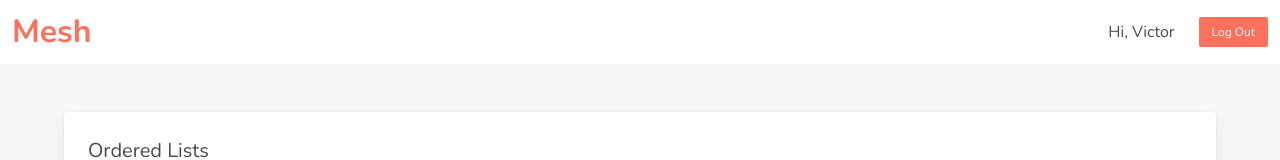
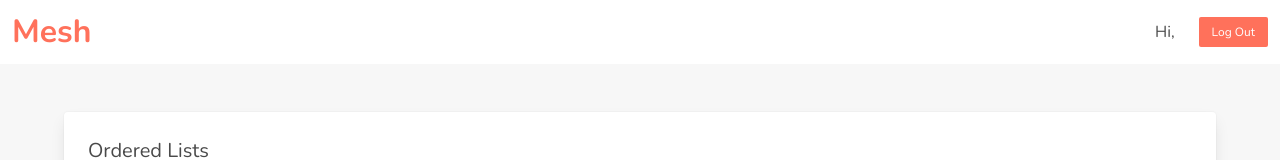
Before and after one commit to onwuvic/mesh, a React (Create React App) app: page /orders in a window 1280 px wide. Shown: the top 160 px of the page. Built offline with nearby package versions, Linux system fonts and the light colour scheme; no server answers; the database is empty; sample sign-in values are in the browser's storage.

Commit message:
add user name

```diff
--- a/src/components/NavBar/NavBar.tsx
+++ b/src/components/NavBar/NavBar.tsx
@@ -6,8 +6,7 @@ import Firebase from '../../helpers/Firebase';
 const NavBar = () => {
     const [mobileMenu, setMobileMenu] = useState(false);
     const user = useContext(UserContext);
-    // const { name } = user
-    // console.log(name);
+
     let history = useHistory();
 
     const logOut = (): void => {
@@ -42,7 +41,7 @@ const NavBar = () => {
             <div id="navbarBasicExample" className={`navbar-menu ${mobileMenu ? 'is-active' : ''}`}>
                 <div className="navbar-end">
                     <span className="navbar-item">
-                        Hi, Victor
+                        Hi, { user.name }
                     </span>
                     <div className="navbar-item">
                         <span className="button is-primary is-small" onClick={() => { logOut()}}>
```
